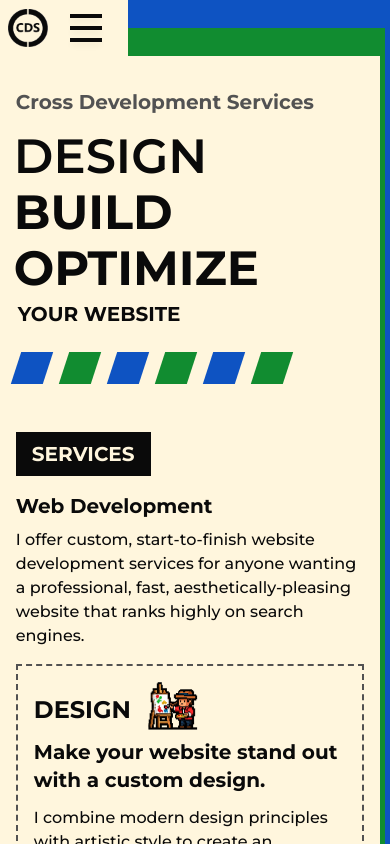
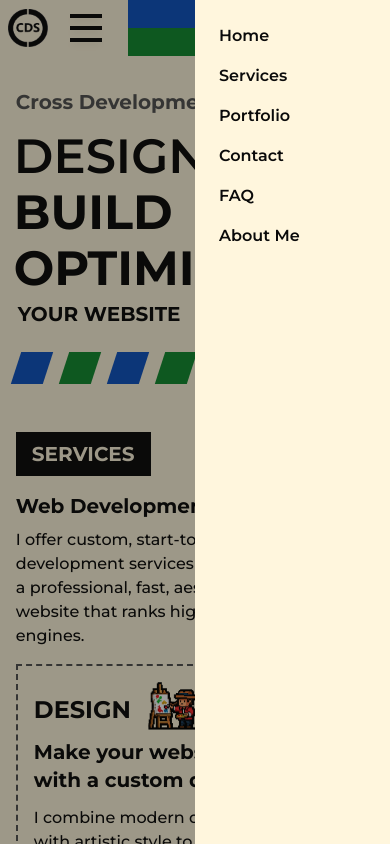
Before and after one commit to declanCross/declanCross.github.io, a Next.js app: page / in a window 390 px wide. Both pictures are taken after a click on the button 86 px from the left and 28 px from the top of the page. Shown: the top 844 px of the page. Built offline with nearby package versions, Linux system fonts and the light colour scheme.

Commit message:
nav functional

```diff
--- a/src/components/Nav.jsx
+++ b/src/components/Nav.jsx
@@ -1,8 +1,35 @@
+"use client"
+
 import Image from "next/image"
+import Link from "next/link"
+import { useEffect, useState } from "react"
 
 export default function Nav() {
+	const [isMenuOpen, setIsMenuOpen] = useState(false)
+
+	useEffect(() => {
+		if (isMenuOpen) {
+			document.body.style.overflow = "hidden"
+		} else {
+			document.body.style.overflow = "auto"
+		}
+	}, [isMenuOpen])
+
+	const toggleMenu = () => {
+		// Toggle the mobile menu
+		setIsMenuOpen(!isMenuOpen)
+	}
+
 	return (
 		<nav className="fixed top-0 left-0 w-full z-50 bg-primary">
+			{/* Skip Link */}
+			<a
+				href="/#services"
+				className="sr-only focus:not-sr-only absolute top-2 left-2 bg-primary text-foreground px-4 py-2 rounded"
+				aria-label="Skip to main content"
+			>
+				Skip to main content
+			</a>
 			{/* nav container */}
 			<div className="flex h-14">
 				{/* logo and hamburger */}
@@ -13,17 +40,105 @@ export default function Nav() {
 						alt="Logo"
 						width={474}
 						height={453}
-						className="w-10 h-auto"
+						className="w-10 h-auto cursor-pointer"
+						aria-label="Go to homepage"
+						onClick={() => {
+							window.scrollTo({ top: 0 })
+						}}
+						priority
 					/>
 					{/* hamburger menu mobile */}
 					<button
 						className="lg:hidden flex flex-col items-center justify-between w-8 h-7 cursor-pointer"
-						// onClick={toggleMenu}
+						onClick={toggleMenu}
 					>
 						<div className="w-8 h-1 bg-base-dark shadow-md"></div>
 						<div className="w-8 h-1 bg-base-dark shadow-md"></div>
 						<div className="w-8 h-1 bg-base-dark shadow-md"></div>
 					</button>
+					{/* Nav Modal */}
+					<div
+						className={`fixed top-0 right-0 h-screen w-6/12 bg-primary backdrop-blur-md z-50 transform pl-2 pt-2 ${
+							isMenuOpen ? "translate-x-0" : "translate-x-full"
+						} transition-transform duration-300 ease-in-out`}
+					>
+						{/* mobile nav */}
+						<ul className="flex flex-col items-start space-y-4 p-4 text-base font-semibold text-primary-dark">
+							<li>
+								<Link href="/#" scroll={false}>
+									<span
+										className=""
+										onClick={() => {
+											toggleMenu()
+											window.scrollTo({ top: 0 })
+										}}
+									>
+										Home
+									</span>
+								</Link>
+							</li>
+							<li>
+								<Link href="/#services">
+									<span
+										className=""
+										onClick={() => {
+											toggleMenu() // Close the main menu
+										}}
+									>
+										Services
+									</span>
+								</Link>
+							</li>
+							<li>
+								<Link href="/#portfolio">
+									<span
+										className=""
+										onClick={() => {
+											toggleMenu() // Close the main menu
+										}}
+									>
+										Portfolio
+									</span>
+								</Link>
+							</li>
+							<li>
+								<Link href="/#contact">
+									<span
+										className=""
+										onClick={() => {
+											toggleMenu() // Close the main menu
+										}}
+									>
+										Contact
+									</span>
+								</Link>
+							</li>
+							<li>
+								<Link href="/#faq">
+									<span
+										className=""
+										onClick={() => {
+											toggleMenu() // Close the main menu
+										}}
+									>
+										FAQ
+									</span>
+								</Link>
+							</li>
+							<li>
+								<Link href="/#about-me">
+									<span
+										className=""
+										onClick={() => {
+											toggleMenu() // Close the main menu
+										}}
+									>
+										About Me
+									</span>
+								</Link>
+							</li>
+						</ul>
+					</div>
 					{/* nav links desktop */}
 					<ul className="hidden lg:flex w-[700px] space-x-6 text-base-dark font-bold ml-8">
 						<li>
@@ -85,6 +200,14 @@ export default function Nav() {
 					</div>
 				</div>
 			</div>
+			{/* Page Filter */}
+			<div
+				className={`fixed inset-0 bg-stone-950/40 z-40 transition-opacity duration-300 ${
+					isMenuOpen ? "opacity-100" : "opacity-0 pointer-events-none"
+				}`}
+				style={{ height: "100vh" }} // Ensure it covers the full viewport height
+				onClick={toggleMenu}
+			></div>
 		</nav>
 	)
 }
```
